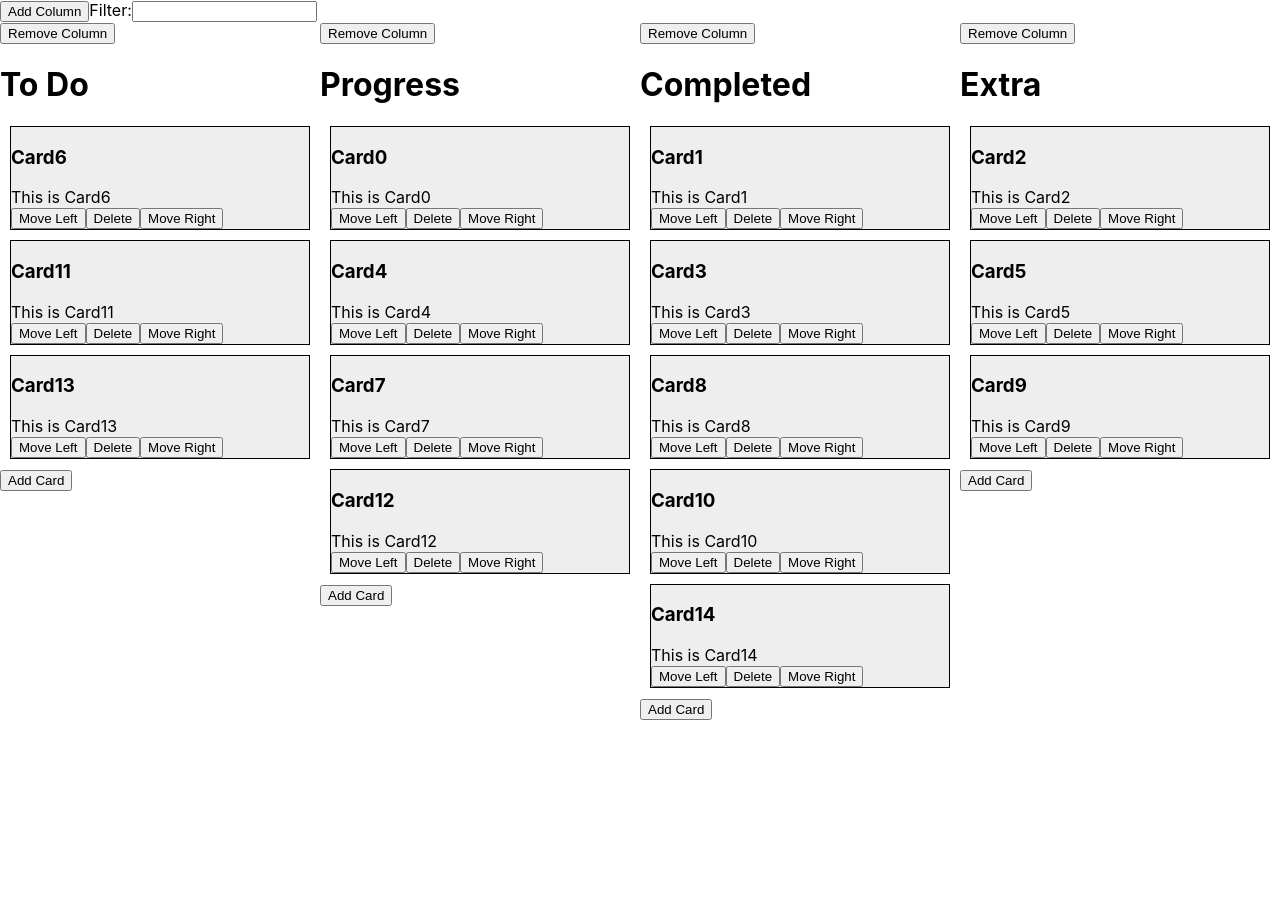
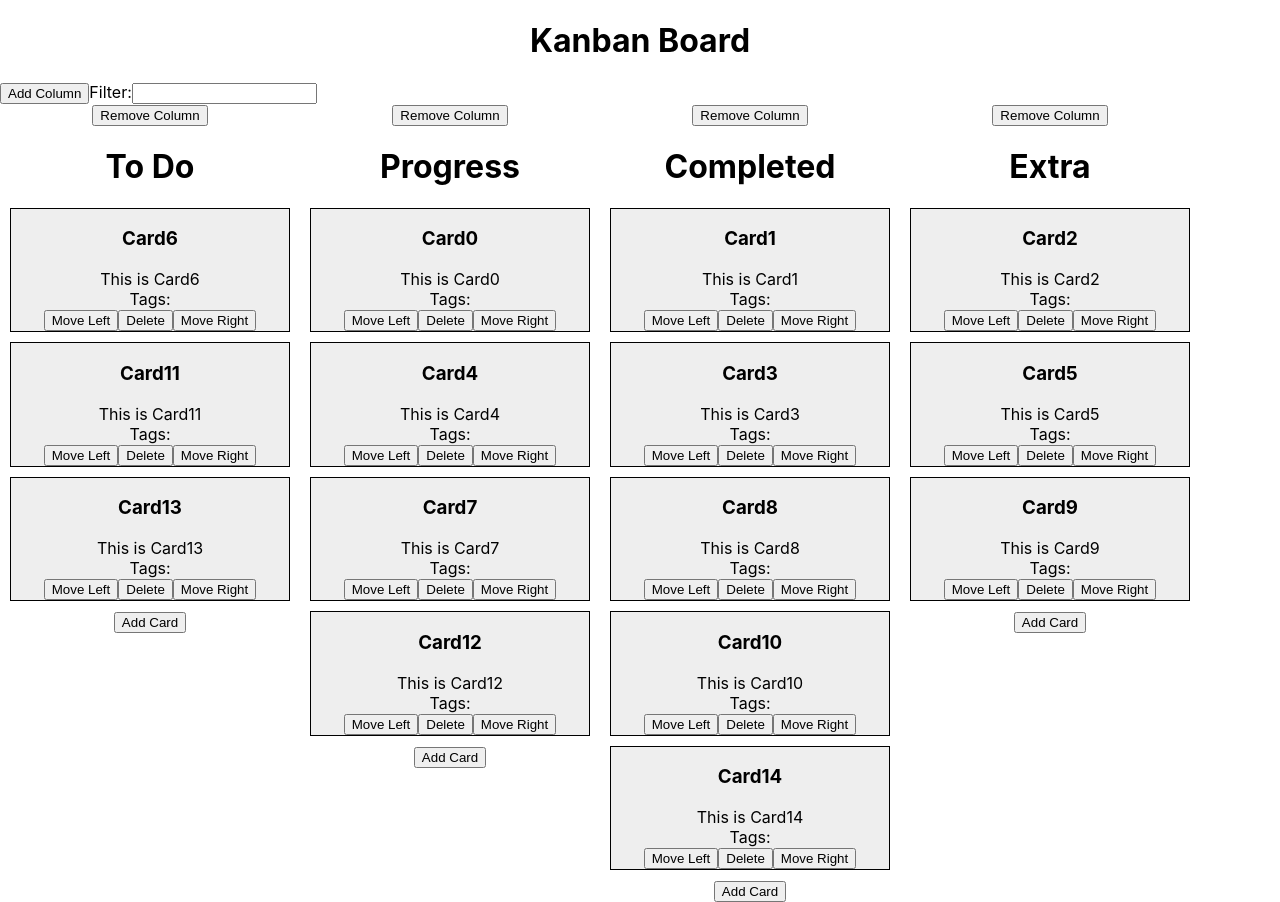
Before and after one commit to PetarDinevBG/react_demo, a React (Create React App) app: page / in a window 1280 px wide. Before the commit the page ends 800 px from the top, so only its background shows below. Built offline with nearby package versions, Linux system fonts and the light colour scheme.

Commit message:
-draggable columns(offset needs to be fixed) -card tags

```diff
--- a/src/App.css
+++ b/src/App.css
@@ -40,8 +40,8 @@
 .column {
   display: inline-block;
   vertical-align: top;
-  width: 25%;
-  min-width: 300px;
+  width: 300px;
+  text-align: center;
 }
 
 .wrapper-container {
@@ -73,3 +73,26 @@
   top: 50%;
   transform: translate(-50%, -50%);
 }
+
+.card-history-list li {
+  display: inline;
+  border-style: solid;
+  border-width: thin;
+  max-width: 200px;
+}
+
+.column-names li {
+  display: inline;
+  border-style: solid;
+  border-width: medium;
+}
+
+h1 {
+  text-align: center;
+}
+
+.body-wrapper {
+  background-size: cover;
+  background-repeat:   no-repeat;
+  background-attachment: scroll;
+}
--- a/src/Components/Board.js
+++ b/src/Components/Board.js
@@ -1,6 +1,7 @@
 import {Component} from "react";
 import Column from './Column.js'
 import {Button, Modal} from "react-bootstrap";
+import CardHistory from "./CardHistory";
 
 //TODO Change data structure for columns and cards
 //TODO fix case with duplicate column names
@@ -8,6 +9,8 @@ import {Button, Modal} from "react-bootstrap";
 let cards = []
 const initialColumns = ["To Do", "Progress", "Completed", "Extra"]
 let cardCounter = 0
+//TODO Change hardcoded column width later
+let columnWidth = 300
 
 export default class Board extends Component {
     //TODO separate CardView and Board
@@ -21,10 +24,11 @@ export default class Board extends Component {
             cardHistory:"",
             cardColumn: "",
             cardViewed: 0,
+            cardTags: "",
             colNames : initialColumns,
             newCard : false,
             filter : "",
-            stateCards: cards
+            stateCards: cards,
         }
         this.handleChange = this.handleChange.bind(this);
     }
@@ -46,6 +50,7 @@ export default class Board extends Component {
         }
         cards[this.state.cardViewed]["Title"] = this.state.cardTitle
         cards[this.state.cardViewed]["Desc"] = this.state.cardDesc
+        cards[this.state.cardViewed]["Tags"] = this.state.cardTags.split(" ")
         this.setState({
             newCard: false,
             showBoard: false,
@@ -71,7 +76,19 @@ export default class Board extends Component {
     }
 
     filterCards(filterWord){
-        return cards.filter(e => e.Title.startsWith(filterWord));
+        let filteredCards = []
+        for(let i=0; i<cards.length; i++){
+            if(cards[i].Title.startsWith(filterWord)){
+                filteredCards.push(cards[i]);
+            }else{
+                for(let j=0; j<cards[i].Tags.length; j++){
+                    if(cards[i].Tags[j].startsWith(filterWord)){
+                        filteredCards.push(cards[i]);
+                    }
+                }
+            }
+        }
+        return filteredCards
     }
 
     handleChange(event){
@@ -81,15 +98,28 @@ export default class Board extends Component {
         });
 
     }
+    //TODO
+    dragColumn(width, columnName){
+        const newColPosition = width/columnWidth;
+        let newColNames = this.state.colNames.filter(e => e !== columnName)
+        newColNames.splice(newColPosition, 0, columnName);
+        this.setState({colNames : newColNames});
+    }
 
     //TODO Fix ugly method
     changeColumnName(column, newName){
+        let i = 1;
+        let suffix = ""
+        while(this.state.colNames.includes(newName + suffix)){
+            suffix = " (" + i + ")"
+            i++;
+        }
+        newName = newName + suffix
        for(let i=0; i<cards.length;i++){
            if(cards[i].column === column) {
                cards[i].column = newName;
            }
            for(let j=0; j<cards[i].History.length;j++){
-               console.log(cards[i]["History"][j][2])
                if(cards[i]["History"][j][2] === column){
                    cards[i]["History"][j] = [cards[i]["History"][j][0], cards[i]["History"][j][1], newName];
                }
@@ -107,7 +137,7 @@ export default class Board extends Component {
         if(cards.length <= 0){
             for (let i=0; i<n;i++){
                 cards.push({"cardID": i,"column": initialColumns[Math.floor(Math.random() * initialColumns.length)],
-                    "Title": "Card" + i, "Desc": "This is Card"+ i, "History": []})
+                    "Title": "Card" + i, "Desc": "This is Card"+ i, "History": [], "Tags": []})
             }
         }
         cardCounter = cards.length
@@ -118,7 +148,7 @@ export default class Board extends Component {
     addNewCard(column){
         this.setState({newCard: true})
         cards.push({"cardID": cardCounter,"column": column,
-            "Title": "New Card " + cardCounter, "Desc": "New Card desc "+ cardCounter, "History": []})
+            "Title": "New Card " + cardCounter, "Desc": "New Card desc "+ cardCounter, "History": [], "Tags": []})
         this.goToCardView(cardCounter)
         cardCounter++;
     }
@@ -132,13 +162,18 @@ export default class Board extends Component {
     //TODO fix card ID numbering
     goToCardView(cardID){
         const cardPosition = this.getCardPosition(cardID);
+        let cardTagsString = "";
+        for(let i=0; i<cards[cardPosition].Tags.length; i++){
+            cardTagsString = cardTagsString + cards[cardPosition].Tags[i] + "";
+        }
         this.setState({
             cardTitle: cards[cardPosition]["Title"],
             showBoard: true,
             cardDesc: cards[cardPosition]["Desc"],
             cardHistory: cards[cardPosition]["History"],
             cardViewed: cardPosition,
-            cardColumn: cards[cardPosition]["column"]
+            cardColumn: cards[cardPosition]["column"],
+            cardTags: cardTagsString
         });
     }
 
@@ -148,7 +183,6 @@ export default class Board extends Component {
                 return i;
             }
         }
-        console.log("Card Doesn't exist, check code!")
         return 0;
     }
 
@@ -171,17 +205,24 @@ export default class Board extends Component {
                                  addNewCard={(column) => this.addNewCard(column)}
                                  removeColumn={(column) => this.removeColumn(column)}
                                  deleteCard={(cardID) => this.deleteCard(cardID)}
-                                 moveCard={(cardID, steps) => this.moveCard(cardID, steps)}/>)
+                                 moveCard={(cardID, steps) => this.moveCard(cardID, steps)}
+                                 dragColumn={(width, columnName) => this.dragColumn(width, columnName)}/>)
         }
         return columns
     }
 
     addNewColumn(){
-        if(!this.state.colNames.includes("New Column")){
-            let colNamesCopy = this.state.colNames.slice();
-            colNamesCopy.push("New Column")
-            this.setState({colNames: colNamesCopy})
+        let i = 1;
+        let suffix = ""
+        let colName = "New Column"
+        while(this.state.colNames.includes(colName + suffix)){
+            suffix = " (" + i + ")"
+            i++;
         }
+        colName = colName + suffix
+        let colNamesCopy = this.state.colNames.slice();
+        colNamesCopy.push(colName)
+        this.setState({colNames: colNamesCopy})
     }
 
     removeColumn(column){
@@ -214,7 +255,10 @@ export default class Board extends Component {
 
     render() {
         return (
-            <>
+            <div className="body-wrapper" >
+                <header>
+                    <h1>Kanban Board</h1>
+                </header>
                 <div className="wrapper-container" style={{ display: !this.state.showBoard ? "block" : "none" }}>
                     <div className="add-column-wrapper">
                         <Button variant="primary" onClick={() => this.addNewColumn()}>
@@ -228,9 +272,18 @@ export default class Board extends Component {
                 </div>
             <Modal show={this.state.showBoard} onHide={() => this.handleClose()}>
                 <Modal.Header>
-                    <Modal.Title><input  name="cardTitle" type="text" value={this.state.cardTitle} onChange={this.handleChange}/></Modal.Title>
+                    <Modal.Title>Card Title: <input  name="cardTitle" value={this.state.cardTitle} onChange={this.handleChange}/></Modal.Title>
                 </Modal.Header>
-                <Modal.Body><textarea name="cardDesc" type="text" value={this.state.cardDesc} onChange={this.handleChange}/></Modal.Body>
+                <Modal.Body>Card Description: <textarea name="cardDesc" value={this.state.cardDesc} onChange={this.handleChange}/>                        <div>
+                    Card History:
+                    <br/>
+                    {cards.length!==0 && <CardHistory history={cards[this.state.cardViewed].History}/>}
+                    <div>
+                        Card Tags:
+                        <textarea name="cardTags" value={this.state.cardTags} onChange={this.handleChange}/>
+                    </div>
+                </div>
+                </Modal.Body>
                 <Modal.Footer>
                     <Button variant="secondary" onClick={() => this.handleClose()}>
                         Close
@@ -243,7 +296,7 @@ export default class Board extends Component {
                     </Button>
                 </Modal.Footer>
             </Modal>
-        </>
+        </div>
         )
     }
 }
--- a/src/Components/Card.js
+++ b/src/Components/Card.js
@@ -1,14 +1,19 @@
 import {Component} from "react";
 import Draggable from "react-draggable";
 import {Button} from "react-bootstrap";
-// Change test vars
 
 class Card extends Component{
+    constructor(props) {
+        super(props);
+        this.state = {
+            position : {x:0, y:0}
+        }
+    }
 
     //TODO Max height for description div
     render(){
         return(
-            <Draggable>
+            <Draggable position={this.state.position}>
                 <div className="card-wrapper">
                     <div className="card-body" onDoubleClick={() => this.props.goToCardView(this.props.cardInfo["cardID"])}>
                         <h3>
@@ -17,9 +22,12 @@ class Card extends Component{
                         <div style={{whiteSpace: "pre-wrap"}}>
                             {this.props.cardInfo["Desc"]}
                         </div>
+
                         <div>
-                            {this.props.cardInfo.History}
+                            Tags:
+                            <strong>{this.props.cardInfo.Tags}</strong>
                         </div>
+
                         <Button variant="primary" onClick={() => this.props.moveCard(this.props.cardInfo.cardID, -1)}>
                             Move Left
                         </Button>
--- /dev/null
+++ b/src/Components/CardHistory.js
@@ -0,0 +1,21 @@
+import {Component} from "react";
+
+
+export default class CardHistory extends Component{
+
+    getHistory(){
+        let historyList = [<ul className="column-names"><li>Card Title</li> <li>Card Description</li> <li>Card Column</li></ul>]
+        for(let i=0; i<this.props.history.length; i++){
+            historyList.push(<ul><li>{i}: </li><li>{this.props.history[i][0]}</li> <li>{this.props.history[i][1]}</li> <li>{this.props.history[i][2]}</li></ul>)
+        }
+        return historyList
+    }
+    render(){
+        return(
+            <div className="card-history-list">
+                    {this.getHistory()}
+
+            </div>
+        )
+    }
+}
--- a/src/Components/Column.js
+++ b/src/Components/Column.js
@@ -8,11 +8,14 @@ export default class Column extends Component{
         super(props);
         this.state = {
             editColName : false,
-            colName : this.props.name
+            colName : this.props.name,
+            position : {x:0, y:0}
         }
 
         this.handleChange = this.handleChange.bind(this);
         this.handleClick = this.handleClick.bind(this);
+        this.handleOnStop = this.handleOnStop.bind(this);
+        this.handleDrag = this.handleDrag.bind(this);
         this.saveColumnName = this.saveColumnName.bind(this);
     }
 
@@ -20,10 +23,19 @@ export default class Column extends Component{
      this.props.addNewCard(this.state.colName)
     }
 
-    handleDoubleClick(colName){
+    handleDoubleClick(){
         this.setState( {editColName: true});
     }
+    //TODO Better transition here
+    handleDrag(event){
+        console.log(event)
+        this.props.dragColumn(event.pageX, this.props.name)
+        this.setState({position : {x:-500, y: 0}})
+    }
 
+    handleOnStop(){
+        this.setState({position : {x:0, y: 0}})
+    }
     handleChange(event){
         this.setState({[event.target.name]: event.target.value});
     }
@@ -40,7 +52,7 @@ export default class Column extends Component{
         if(this.state.editColName){
             return(<input name="colName" type="text" value={this.state.colName} onChange={this.handleChange} onKeyDown={this.saveColumnName}/>)
         }else{
-            return(<Draggable axis="x"><h1 id="column-handle" onDoubleClick={() => this.handleDoubleClick()}>{this.state.colName}</h1></Draggable>)
+            return(<Draggable position={this.state.position} axis="x" grid={[100,0]} onStop={this.handleOnStop} onDrag={this.handleDrag}><h1 id="column-handle" onDoubleClick={() => this.handleDoubleClick()}>{this.state.colName}</h1></Draggable>)
         }
     }
 
@@ -61,12 +73,12 @@ export default class Column extends Component{
         return (
 
             <>
-                <div class="column container">
+                <div className="column container">
                     <Button variant="primary" onClick={() => this.props.removeColumn(this.state.colName)}>
                         Remove Column
                     </Button>
                         {this.handleColChange()}
-                    <div class=".grid">
+                    <div className=".grid">
                         {this.getCards()}
                         <Button variant="primary" onClick={() => this.handleClick()}>
                             Add Card
```
Also changed, not shown: public/background.jpg (added), public/background.png (added).
